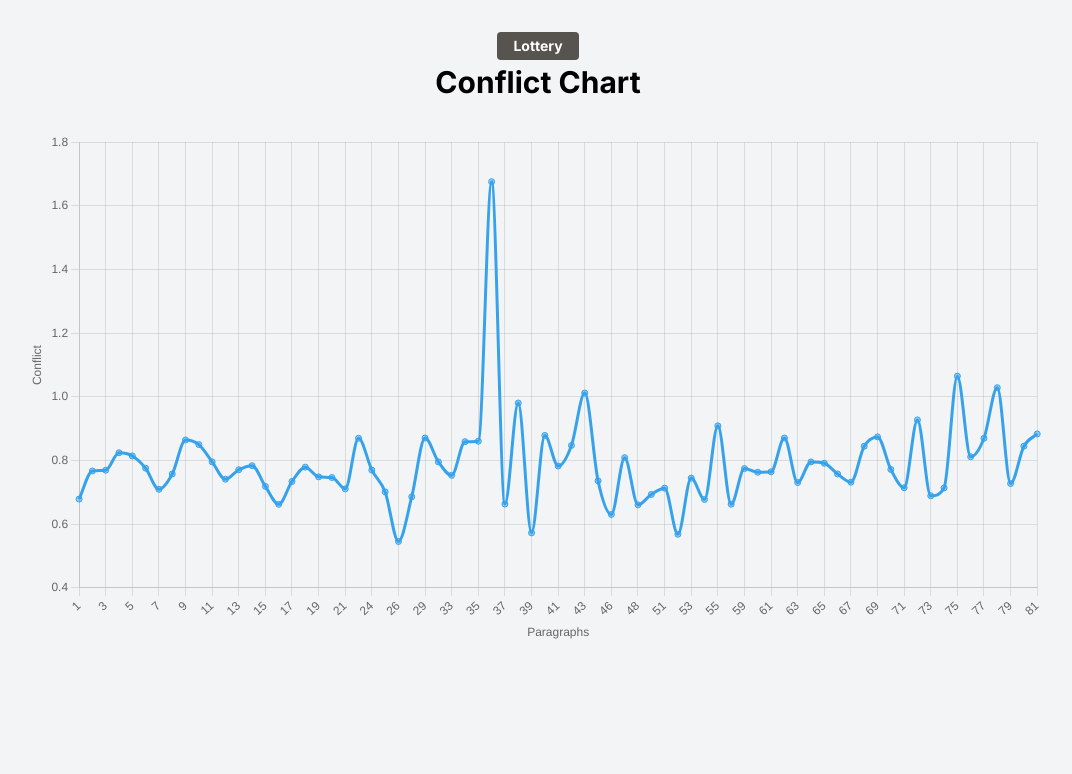
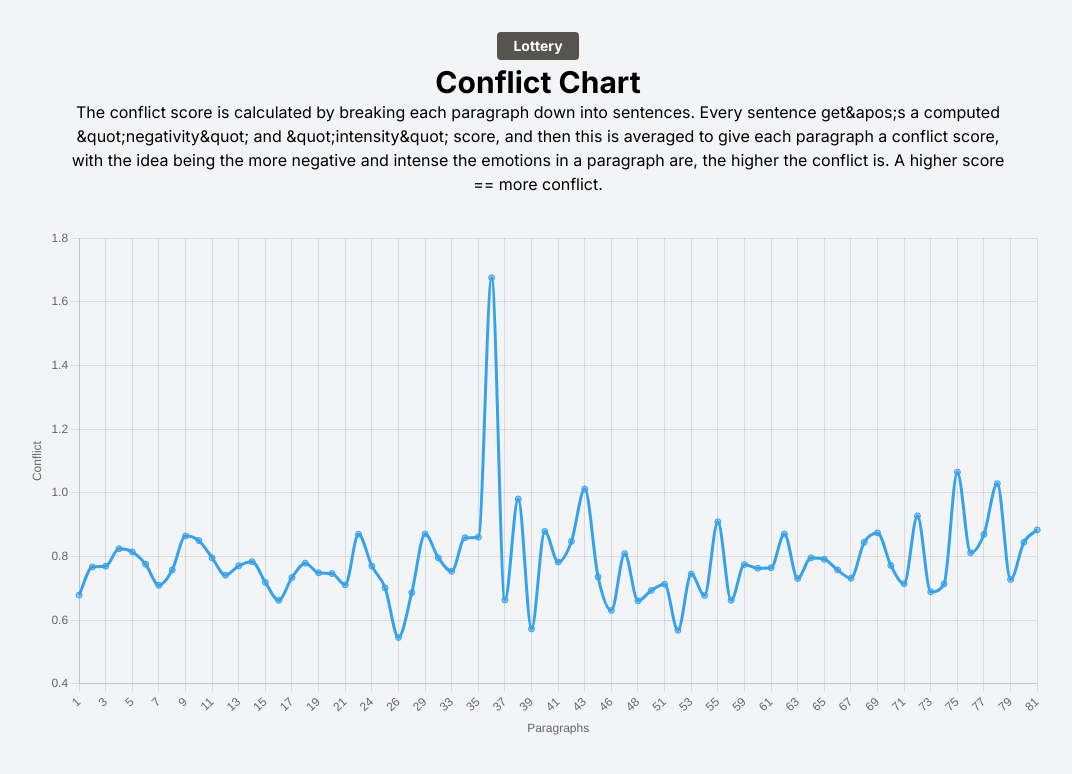
Before and after one commit to elalytics/elalytics-website, a Next.js app: page /short-stories/lottery/conflict in a window 1280 px wide. Shown: the top 774 px of the page, without its empty margins (102-1174 px from the left). Built offline with nearby package versions, Linux system fonts and the light colour scheme.

Commit message:
added conflict definitions

```diff
--- /dev/null
+++ b/src/app/general/definitions.js
@@ -0,0 +1,2 @@
+export const conflictDefinition =
+  "The conflict score is calculated by breaking each paragraph down into sentences. Every sentence get&apos;s a computed &quot;negativity&quot; and &quot;intensity&quot; score, and then this is averaged to give each paragraph a conflict score, with the idea being the more negative and intense the emotions in a paragraph are, the higher the conflict is. A higher score == more conflict.";
--- a/src/app/short-stories/lottery/conflict/WorkingFile.js
+++ b/src/app/short-stories/lottery/conflict/WorkingFile.js
@@ -2,6 +2,7 @@
 
 import data from "./data/lottery_conflict.json";
 import LineChart from "./components/LineChart";
+import { conflictDefinition } from "@/app/general/definitions";
 
 function convertFormat(data) {
   let result = [];
@@ -24,6 +25,7 @@ export default function App() {
             Lottery
           </span>
           <h1 className="text-3xl font-bold ">Conflict Chart</h1>
+          <p className="max-w-5xl m-auto px-10">{conflictDefinition}</p>
         </div>
         <div className="h-full max-w-5xl m-auto">
           <LineChart
--- a/src/app/short-stories/the-elevator/conflict/WorkingFile.js
+++ b/src/app/short-stories/the-elevator/conflict/WorkingFile.js
@@ -2,6 +2,7 @@
 
 import data from "./data/elevator_conflict.json";
 import LineChart from "./components/LineChart";
+import { conflictDefinition } from "@/app/general/definitions";
 
 function convertFormat(data) {
   let result = [];
@@ -24,6 +25,7 @@ export default function App() {
             The Elevator
           </span>
           <h1 className="text-3xl font-bold ">Conflict Chart</h1>
+          <p className="max-w-5xl m-auto px-10">{conflictDefinition}</p>
         </div>
         <div className="h-full max-w-5xl m-auto">
           <LineChart
```
